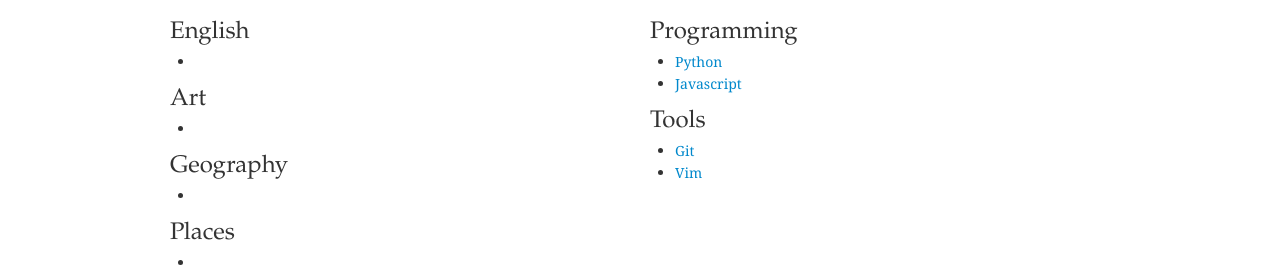
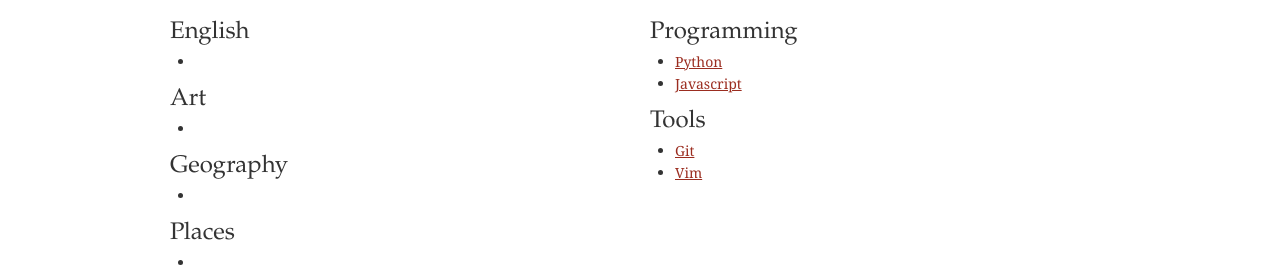
Before and after one commit to bravluna/wiki, a plain HTML site: page index.html in a window 1280 px wide. Shown: the part 114-393 px from the top of the page. Drawn offline with Linux system fonts and the light colour scheme.

Commit message:
update theme

```diff
--- a/assets/css/wiki.css
+++ b/assets/css/wiki.css
@@ -13,6 +13,14 @@ h1,h2,h3,h4,h5,h6 {
 li {
     line-height: 22px;
 }
+a {
+    color: #9B2D20;
+    text-decoration: underline;
+}
+a:hover {
+    color: #9B2D20;
+    text-decoration: underline;
+}
 .navbar .container {
     width: 940px;
     margin-left: auto;
@@ -22,6 +30,7 @@ li {
     color: #fff;
     font-size: 26px;
     padding: 8px 20px 6px;
+    text-decoration: none;
     font-family: 'Garamond', 'Georgia', serif;
 }
 .page-header {
```
